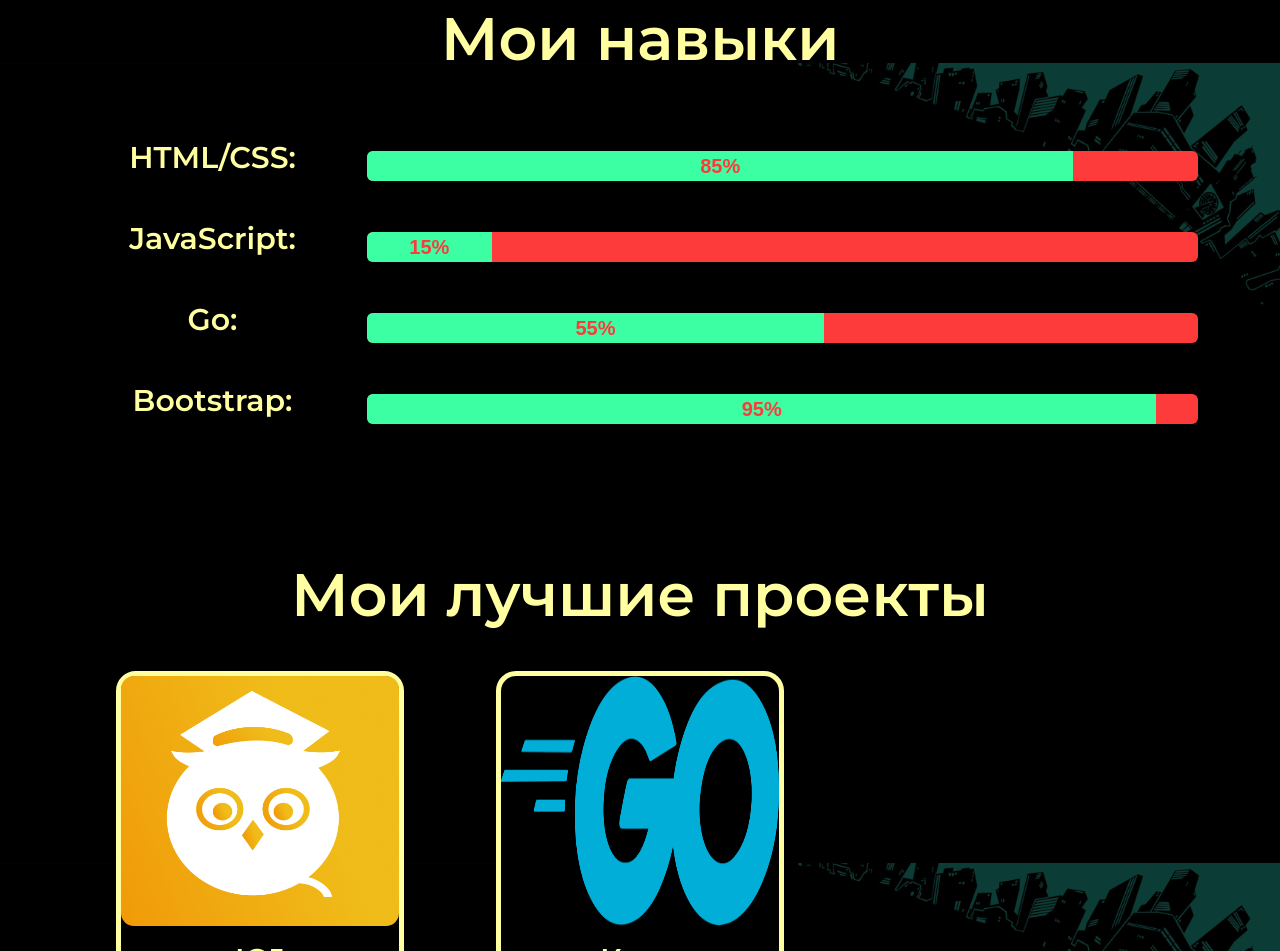
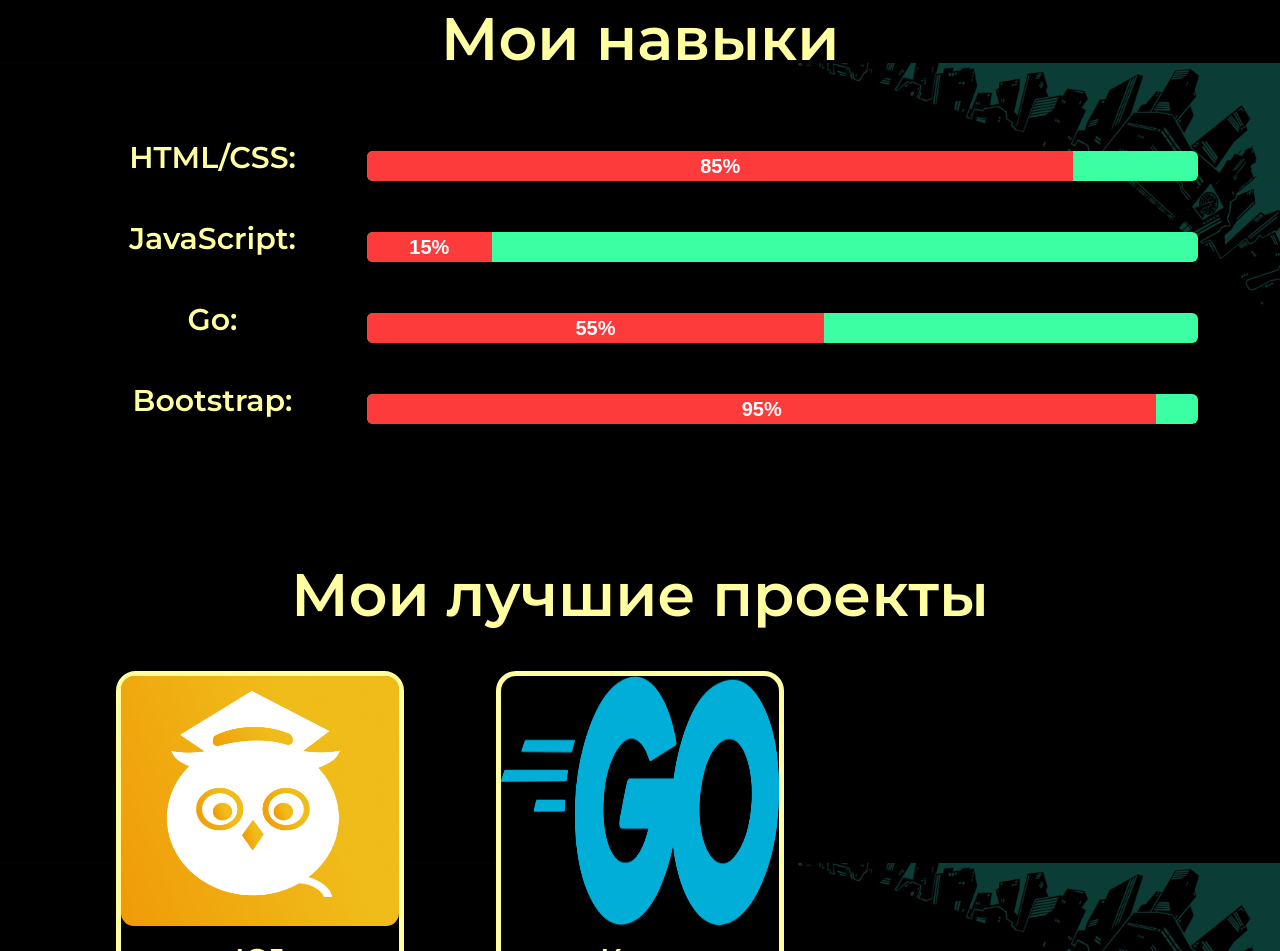
Before and after one commit to Deatheh/kr2, a plain HTML site: page index.html in a window 1280 px wide. Shown: the part 980-1931 px from the top of the page. Drawn offline with nearby package versions, Linux system fonts and the light colour scheme; a web font is replaced by a local one.

Commit message:
change some colors

```diff
--- a/index.html
+++ b/index.html
@@ -82,7 +82,7 @@
                         <p class="skills-section__p">HTML/CSS:</p>
                     </div>
                     <div class="col-lg-9">
-                        <div class="progress" role="progressbar" aria-valuemin="0" aria-valuemax="100">
+                        <div class="progress" aria-label="HTML/CSS" role="progressbar" aria-valuemin="0" aria-valuemax="100">
                             <div class="progress-bar" style="width: 85%">85%</div>
                         </div>
                     </div>
@@ -92,7 +92,7 @@
                         <p class="skills-section__p">JavaScript:</p>
                     </div>
                     <div class="col-lg-9">
-                        <div class="progress" role="progressbar" aria-valuemin="0" aria-valuemax="100">
+                        <div class="progress" aria-label="JS" role="progressbar" aria-valuemin="0" aria-valuemax="100">
                             <div class="progress-bar" style="width: 15%">15%</div>
                         </div>
                     </div>
@@ -102,7 +102,7 @@
                         <p class="skills-section__p">Go:</p>
                     </div>
                     <div class="col-lg-9">
-                        <div class="progress" role="progressbar" aria-valuemin="0" aria-valuemax="100">
+                        <div class="progress" aria-label="Go" role="progressbar" aria-valuemin="0" aria-valuemax="100">
                             <div class="progress-bar" style="width: 55%">55%</div>
                         </div>
                     </div>
@@ -112,7 +112,7 @@
                         <p class="skills-section__p">Bootstrap:</p>
                     </div>
                     <div class="col-lg-9">
-                        <div class="progress" role="progressbar" aria-valuemin="0" aria-valuemax="100">
+                        <div class="progress" aria-label="Bootstrap" role="progressbar" aria-valuemin="0" aria-valuemax="100">
                             <div class="progress-bar" style="width: 95%">95%</div>
                         </div>
                     </div>
--- a/styles/styles.css
+++ b/styles/styles.css
@@ -150,15 +150,15 @@ main section {
 }
 
 .skills-section .progress {
-    background-color: var(--color-dop-main);
+    background-color: var(--color-link);
     height: 30px;
 }
 
 .skills-section .progress-bar {
     font-weight: 700;
     font-family: var(--font-supheader);
-    background-color: var(--color-link);
-    color: var(--color-dop-main);
+    background-color: var(--color-dop-main);
+    color: #fff;
     font-size: 20px;
 }
 
```
